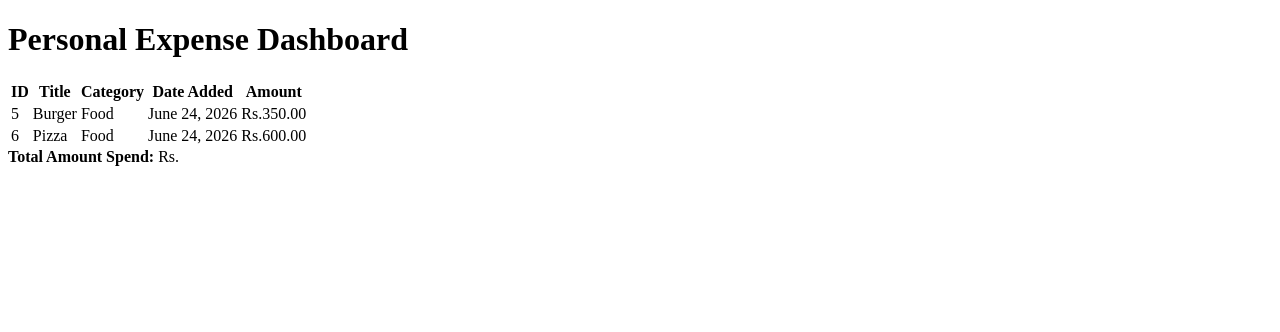
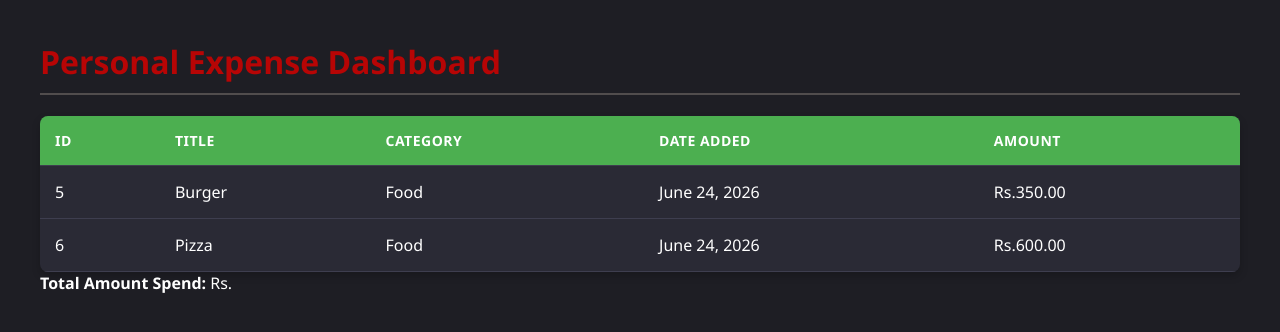
Before and after one commit to samit-069/Learning_Django, a Django app: template expense_project/templates/core/expense_list.html in a window 1280 px wide. Shown: the top 332 px of the page. Run offline with Django 5.2, Linux system fonts and the light colour scheme; the template is opened without the code that fills it: values that come from a table or form of the project are taken from there, others are empty; data comes from the database, SQL or seed files in the repository.

Commit message:
Implemented CSS to HTML in Templates

```diff
--- a/expense_project/templates/core/expense_list.html
+++ b/expense_project/templates/core/expense_list.html
@@ -1,6 +1,57 @@
 <!DOCTYPE html>
 <head>
-
+    <meta = charset="UTF-8">
+    <title>Expense Tracker</title>
+    <style>
+        body {
+            font-family: 'Segoe UI', Tahoma, Geneva, Verdana, sans-serif;
+            margin: 40px;
+            background-color: #1e1e24;
+            color: #fff;
+        }
+        h1{
+            color: #b70505;
+            border-bottom: 2px solid #514d4d;
+            padding-bottom: 10px;
+        }
+        table {
+            width: 100%;
+            border-collapse: collapse;
+            margin-top: 20px;
+            background: #2a2a35;
+            box-shadow: 0 4px 8px rgba(0,0,0,0.2);
+            border-radius: 8px;
+            overflow: hidden;
+        }
+        th, td {
+            padding: 15px;
+            text-align: left;
+            border-bottom: 1px solid #3e3e4f;
+        }
+        th {
+            background-color: #4CAF50;
+            color: white;
+            text-transform: uppercase;
+            font-size: 14px;
+            letter-spacing: 0.5px;
+        }
+        tr:hover {
+            background-color: #323242;
+        }
+        .total-box {
+            background: #2a2a35;
+            padding: 20px;
+            border-left: 5px solid #4CAF50;
+            margin-top: 25px;
+            font-size: 20px;
+            box-shadow: 0 4px 8px rgba(0,0,0,0.2);
+            border-radius: 0 8px 8px 0;
+            display: inline-block;
+        }
+        .total-box strong {
+            color: #4CAF50;
+        }
+    </style>
 </head>
 <body>
     <h1>Personal Expense Dashboard</h1>
@@ -25,7 +76,7 @@
             </tr>
             {% empty %}
             <tr>
-                <td><b>No expense found</b></td>
+                <td colspan="5" style="text-align: center; color: gray;">No expense found</td>
             </tr>
             {% endfor %}
         </tbody>
```
